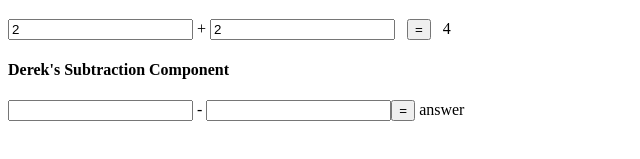
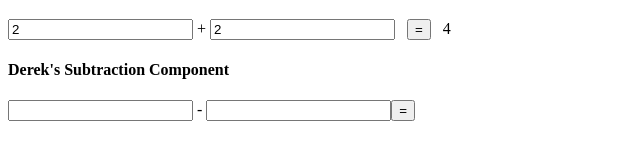
Before and after one commit to tsteelematc/components, an Angular app: page / in a window 1280 px wide. Shown: the part 187-346 px from the top of the page, without its empty margins (0-640 px from the left). Built offline with nearby package versions, Linux system fonts and the light colour scheme.

Commit message:
added button...

```diff
--- a/src/app/dfs-subtract/dfs-subtract.component.html
+++ b/src/app/dfs-subtract/dfs-subtract.component.html
@@ -1,8 +1,8 @@
 <div>
   <h4>Derek's Subtraction Component</h4>
-  <input type="number">
+  <input type="number" [(ngModel)]='numberOne'>
   -
-  <input type="number">
-  <button>=</button>
-  answer
+  <input type="number" [(ngModel)]='numberTwo'>
+  <button (click)='subtractNumbers()'>=</button>
+  {{ answer }}
 </div>
```
Also changed, not shown: 1 other file (tests, documents, lock files or other folders).
